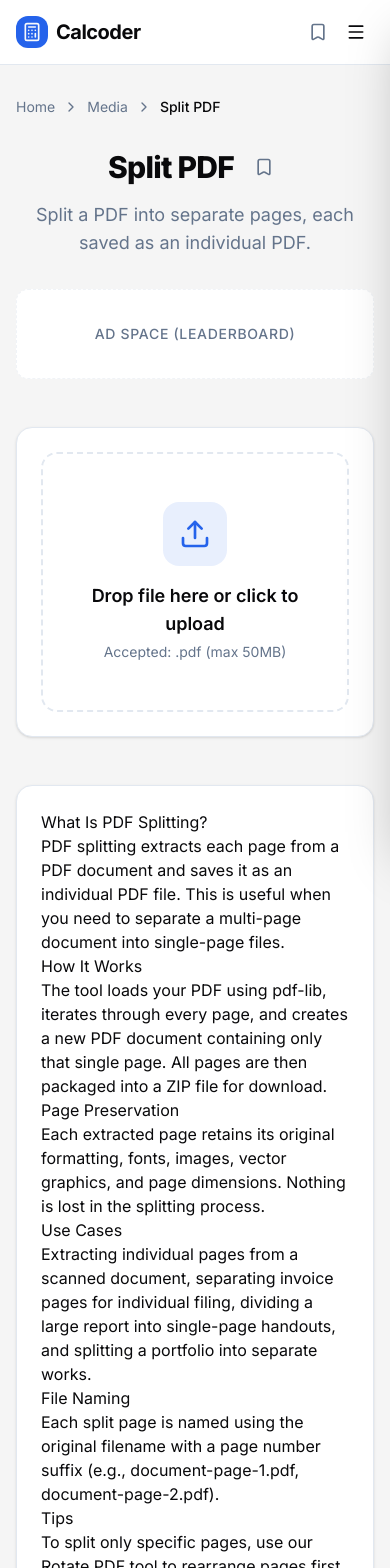
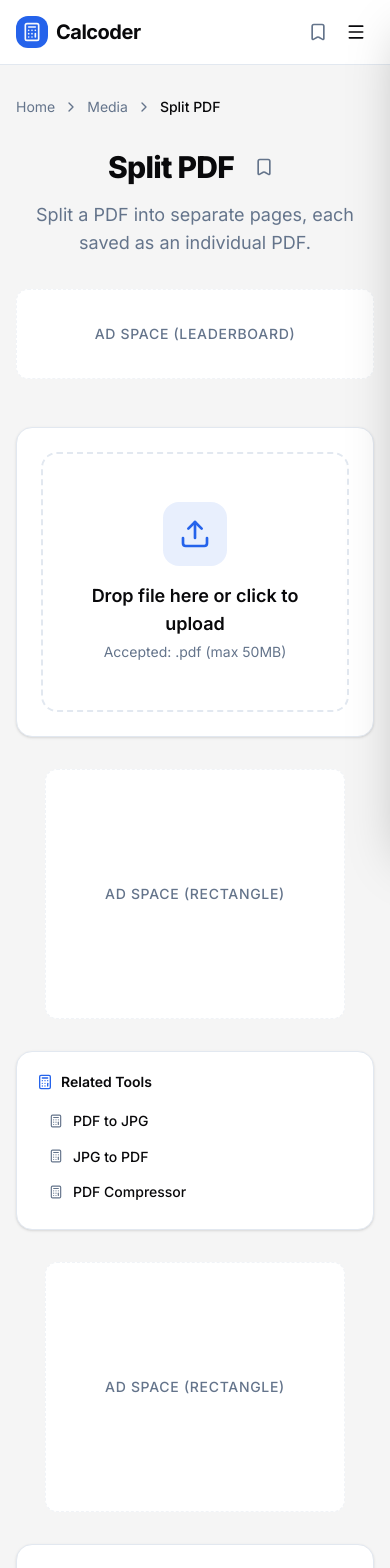
Before and after one commit to nishanth-73/Calcoder, a Next.js app: page /media/split-pdf in a window 390 px wide. Shown: the top 1568 px of the page. Built offline with nearby package versions, Linux system fonts and the light colour scheme.

Commit message:
Fix mobile navbar, search navigation, and responsive calculator layout

```diff
--- a/app/page.tsx
+++ b/app/page.tsx
@@ -3,12 +3,13 @@
 import Link from "next/link";
 import { ArrowRight, Wallet, Code, BarChart3, Search, Clock, Bookmark, Image } from "lucide-react";
 import { toolsRegistry } from "@/data/registry";
-import { useState, useEffect } from "react";
+import { useState, useEffect, useRef } from "react";
 
 export default function Home() {
   const [searchQuery, setSearchQuery] = useState("");
   const [recentSearches, setRecentSearches] = useState<string[]>([]);
   const [showDropdown, setShowDropdown] = useState(false);
+  const resultClickRef = useRef(false);
 
   useEffect(() => {
     const saved = localStorage.getItem("calcoder_recent_searches");
@@ -33,7 +34,7 @@ export default function Home() {
   return (
     <div className="flex flex-col min-h-[calc(100vh-4rem)]">
       {/* Hero Section */}
-      <section className="relative px-4 pt-24 pb-32 sm:px-6 lg:px-8 overflow-hidden">
+      <section className="relative px-4 pt-24 pb-32 sm:px-6 lg:px-8">
         <div className="absolute inset-0 -z-10 bg-[radial-gradient(ellipse_at_top,_var(--tw-gradient-stops))] from-primary/20 via-background to-background"></div>
         <div className="max-w-4xl mx-auto text-center">
           <h1 className="text-5xl md:text-7xl font-extrabold tracking-tight mb-8">
@@ -53,11 +54,18 @@ export default function Home() {
               value={searchQuery}
               onChange={(e) => setSearchQuery(e.target.value)}
               onFocus={() => setShowDropdown(true)}
-              onBlur={() => setTimeout(() => setShowDropdown(false), 200)}
+              onBlur={() => {
+                setTimeout(() => {
+                  if (!resultClickRef.current) {
+                    setShowDropdown(false);
+                  }
+                  resultClickRef.current = false;
+                }, 200);
+              }}
             />
 
             {showDropdown && (
-              <div className="absolute top-full mt-2 w-full bg-white border border-border rounded-xl shadow-xl z-50 max-h-96 overflow-y-auto text-left">
+              <div className="absolute top-full mt-2 w-full bg-white border border-border rounded-xl shadow-xl z-[100] max-h-96 overflow-y-auto text-left">
                 {searchQuery ? (
                   filteredTools.length > 0 ? (
                     <ul className="py-2">
@@ -66,6 +74,7 @@ export default function Home() {
                           <Link
                             href={tool.href}
                             onClick={() => saveRecentSearch(tool.id)}
+                            onPointerDown={() => { resultClickRef.current = true; }}
                             className="flex flex-col px-4 py-3 hover:bg-gray-50 transition-colors"
                           >
                             <span className="font-semibold text-primary">{tool.name}</span>
@@ -88,6 +97,7 @@ export default function Home() {
                           <li key={tool.id}>
                             <Link
                               href={tool.href}
+                              onPointerDown={() => { resultClickRef.current = true; }}
                               className="flex items-center px-4 py-3 hover:bg-gray-50 transition-colors"
                             >
                               <Search className="w-4 h-4 mr-3 text-muted-foreground" />
--- a/components/layout/Navbar.tsx
+++ b/components/layout/Navbar.tsx
@@ -73,13 +73,13 @@ export function Navbar() {
         {isOpen && (
           <div className="md:hidden border-t border-border bg-white">
             <div className="px-4 py-4 space-y-3">
-              <Link href="/finance" className="block text-sm font-medium hover:text-primary transition-colors">Finance Hub</Link>
-              <Link href="/marketing" className="block text-sm font-medium hover:text-primary transition-colors">Marketing Hub</Link>
-              <Link href="/developer" className="block text-sm font-medium hover:text-primary transition-colors">Developer Hub</Link>
-              <Link href="/media" className="block text-sm font-medium hover:text-primary transition-colors">Media & File Tools</Link>
+              <Link href="/finance" onClick={() => setIsOpen(false)} className="block text-sm font-medium hover:text-primary transition-colors">Finance Hub</Link>
+              <Link href="/marketing" onClick={() => setIsOpen(false)} className="block text-sm font-medium hover:text-primary transition-colors">Marketing Hub</Link>
+              <Link href="/developer" onClick={() => setIsOpen(false)} className="block text-sm font-medium hover:text-primary transition-colors">Developer Hub</Link>
+              <Link href="/media" onClick={() => setIsOpen(false)} className="block text-sm font-medium hover:text-primary transition-colors">Media & File Tools</Link>
               <div className="border-t border-border pt-3 mt-3">
-                <Link href="/about" className="block text-sm font-medium text-muted-foreground hover:text-primary transition-colors">About</Link>
-                <Link href="/contact" className="block text-sm font-medium text-muted-foreground hover:text-primary transition-colors">Contact</Link>
+                <Link href="/about" onClick={() => setIsOpen(false)} className="block text-sm font-medium text-muted-foreground hover:text-primary transition-colors">About</Link>
+                <Link href="/contact" onClick={() => setIsOpen(false)} className="block text-sm font-medium text-muted-foreground hover:text-primary transition-colors">Contact</Link>
               </div>
             </div>
           </div>
--- a/components/layout/ToolLayout.tsx
+++ b/components/layout/ToolLayout.tsx
@@ -73,47 +73,40 @@ export function ToolLayout({
       </div>
 
       <div className="grid grid-cols-1 lg:grid-cols-12 gap-8">
-        {/* Main Content */}
-        <div className="lg:col-span-8 space-y-12">
-          {/* Calculator/Tool Core */}
-          <section className="glass-panel p-6 sm:p-8 rounded-2xl shadow-sm">
-            {children}
-          </section>
+        {/* Calculator/Tool Core — order-1 on mobile, order-0 on desktop (sits next to sidebar) */}
+        <section className="lg:col-span-8 glass-panel p-6 sm:p-8 rounded-2xl shadow-sm">
+          {children}
+        </section>
 
-          {/* Inline Ad */}
-          <div className="my-8 hidden sm:block">
-            <AdPlaceholder type="leaderboard" />
+        {/* Mobile only: Ad + Related Tools + Ad (renders between calculator and explanation on mobile) */}
+        <div className="space-y-8 lg:hidden">
+          <AdPlaceholder type="rectangle" />
+          <div className="glass-panel p-5 rounded-2xl">
+            <h3 className="font-semibold text-sm mb-3 flex items-center gap-2">
+              <Calculator className="w-4 h-4 text-primary" />
+              Related Tools
+            </h3>
+            <div className="space-y-0.5">
+              {relatedTools.slice(0, 6).map((tool) => (
+                <Link
+                  key={(tool as any).id || tool.href}
+                  href={tool.href}
+                  className="flex items-center gap-2.5 px-3 py-2 rounded-lg hover:bg-accent/40 transition-colors group"
+                >
+                  <Calculator className="w-3.5 h-3.5 text-muted-foreground shrink-0" />
+                  <span className="text-sm font-medium group-hover:text-primary transition-colors leading-tight">
+                    {tool.name || (tool as any).title || ""}
+                  </span>
+                </Link>
+              ))}
+            </div>
           </div>
-
-          {/* Explanation / Content Blocks */}
-          {explanationContent && (
-            <section className="glass-panel p-6 sm:p-8 rounded-2xl">
-              <div className="prose prose-slate max-w-none">
-                {explanationContent}
-              </div>
-            </section>
-          )}
-
-          {/* FAQ Accordion (simplified for now) */}
-          {faqContent && faqContent.length > 0 && (
-            <section className="space-y-6">
-              <h2 className="text-2xl font-bold">Frequently Asked Questions</h2>
-              <div className="space-y-3">
-                {faqContent.map((faq, index) => (
-                  <div key={index} className="glass-panel p-6 rounded-xl">
-                    <h3 className="font-semibold text-lg mb-2">{faq.question}</h3>
-                    <p className="text-muted-foreground">{faq.answer}</p>
-                  </div>
-                ))}
-              </div>
-            </section>
-          )}
+          <AdPlaceholder type="rectangle" />
         </div>
 
-        {/* Sidebar */}
-        <div className="lg:col-span-4 space-y-8">
+        {/* Sidebar (desktop only) — placed next to calculator via lg:order-1 */}
+        <aside className="lg:col-span-4 space-y-8 hidden lg:block lg:order-1">
           <div className="sticky top-24 space-y-8">
-            {/* Sidebar Ad */}
             <AdPlaceholder type="rectangle" />
 
             {/* Related Tools */}
@@ -140,6 +133,38 @@ export function ToolLayout({
 
             <AdPlaceholder type="rectangle" />
           </div>
+        </aside>
+
+        {/* Inline Ad + Explanation + FAQ — desktop row 2 (below calculator + sidebar) */}
+        <div className="lg:col-span-8 space-y-12 lg:order-2">
+          {/* Inline Ad */}
+          <div className="my-8 hidden sm:block">
+            <AdPlaceholder type="leaderboard" />
+          </div>
+
+          {/* Explanation / Content Blocks */}
+          {explanationContent && (
+            <section className="glass-panel p-6 sm:p-8 rounded-2xl">
+              <div className="prose prose-slate max-w-none">
+                {explanationContent}
+              </div>
+            </section>
+          )}
+
+          {/* FAQ Accordion */}
+          {faqContent && faqContent.length > 0 && (
+            <section className="space-y-6">
+              <h2 className="text-2xl font-bold">Frequently Asked Questions</h2>
+              <div className="space-y-3">
+                {faqContent.map((faq, index) => (
+                  <div key={index} className="glass-panel p-6 rounded-xl">
+                    <h3 className="font-semibold text-lg mb-2">{faq.question}</h3>
+                    <p className="text-muted-foreground">{faq.answer}</p>
+                  </div>
+                ))}
+              </div>
+            </section>
+          )}
         </div>
       </div>
     </div>
```
